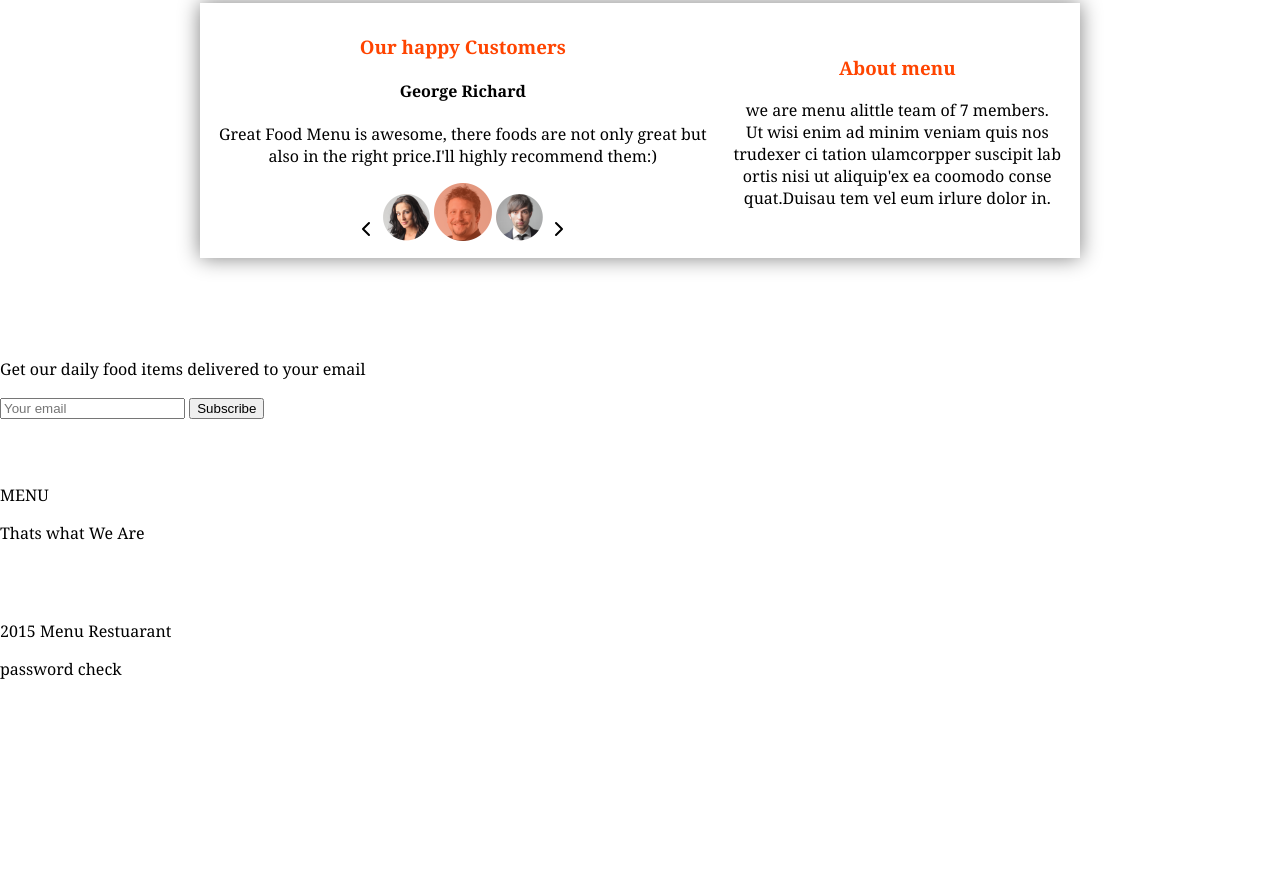
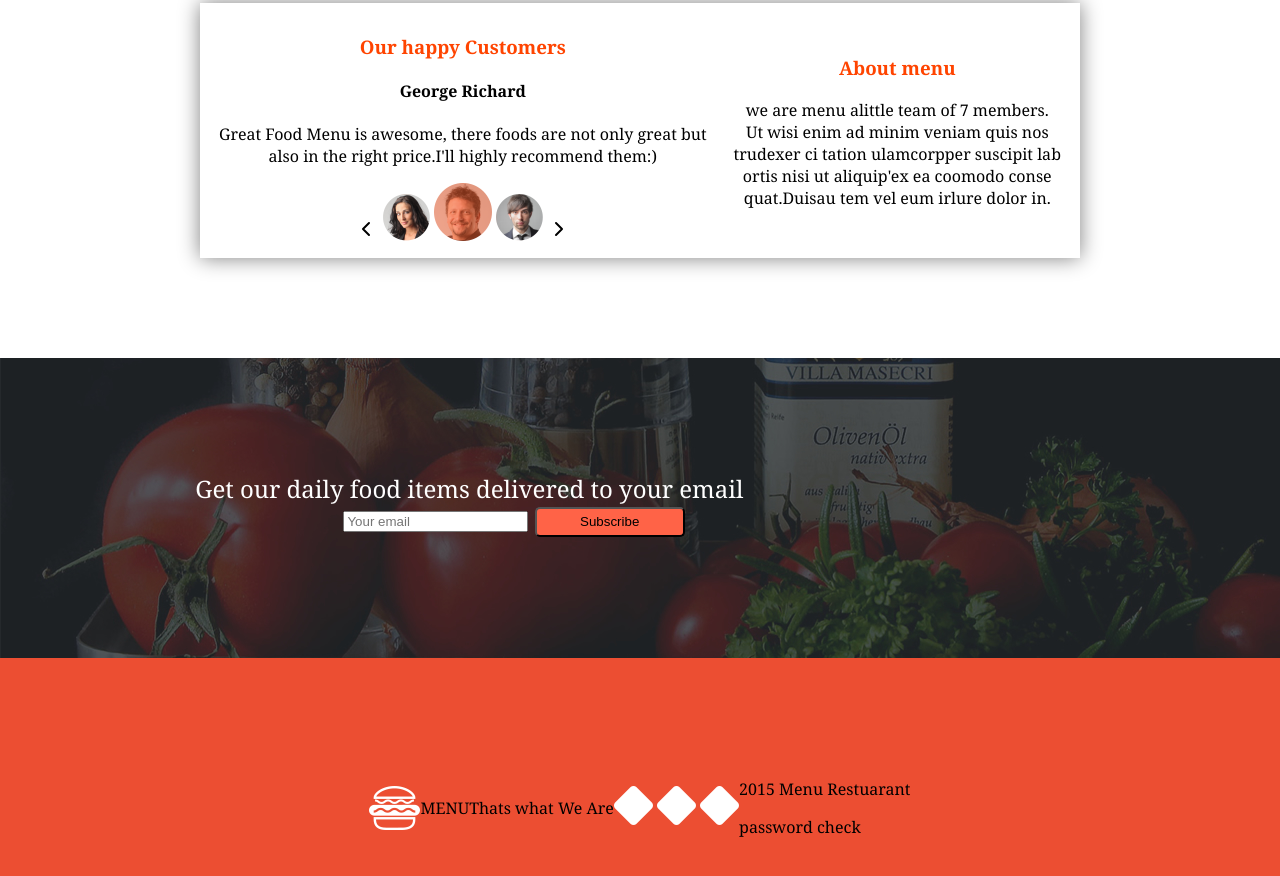
Before and after one commit to Kips-alih/Anitas-kitchen, a plain HTML site: page index.html in a window 1280 px wide. Shown: the part 2602-3478 px from the top of the page. Before the commit the page ends 3298 px from the top, so only its background shows below. Drawn offline with Linux system fonts and the light colour scheme.

Commit message:
Add divs and style the footer

```diff
--- a/css/style.css
+++ b/css/style.css
@@ -149,3 +149,45 @@ padding: 10px;
 .happy_menu h3{
   color: rgb(255, 68, 0);
 }
+.footer{
+width: 100%;
+}
+.subscribe{
+  background-image: url("/Assets/backgrounds/subscribe.jpg");
+  display: flex;
+  justify-content: center;
+  align-items: center;
+  height: 300px;
+  text-align: center;
+}
+.social{
+  background-color: hsl(9, 83%, 56%);
+  display: flex;
+  justify-content: center;
+  align-items: center;
+  height: 300px;
+}
+.subscribe p{
+  color: white;
+  font-size: 24px;
+  text-align: center;
+  justify-content: center;
+  position: relative;
+  top: -20px;
+
+}
+button{
+  background-color: tomato;
+  height: 30px;
+  border-radius: 5px;
+  width: 150px;
+
+}
+#email{
+  font-size: 24px;
+  text-align: center;
+  justify-content: center;
+  position: relative;
+  top: 10px;
+  left: -400px;
+}
--- a/index.html
+++ b/index.html
@@ -114,12 +114,14 @@
       <div class="footer">
         <div class="subscribe">
           <p>Get our daily food items delivered to your email</p>
-          <form action="email">
-            <input type="text" placeholder="Your email">
-            <button>
-            Subscribe
-            </button>
-          </form>
+          <div class="email">
+            <form id="email" action="email">
+              <input type="text" placeholder="Your email">
+              <button>
+              Subscribe
+              </button>
+            </form>
+          </div>
         </div>
         <div class="social">
           <img class= white_logo src="./Assets/footerlogos/logo_white.png" alt="">
```
